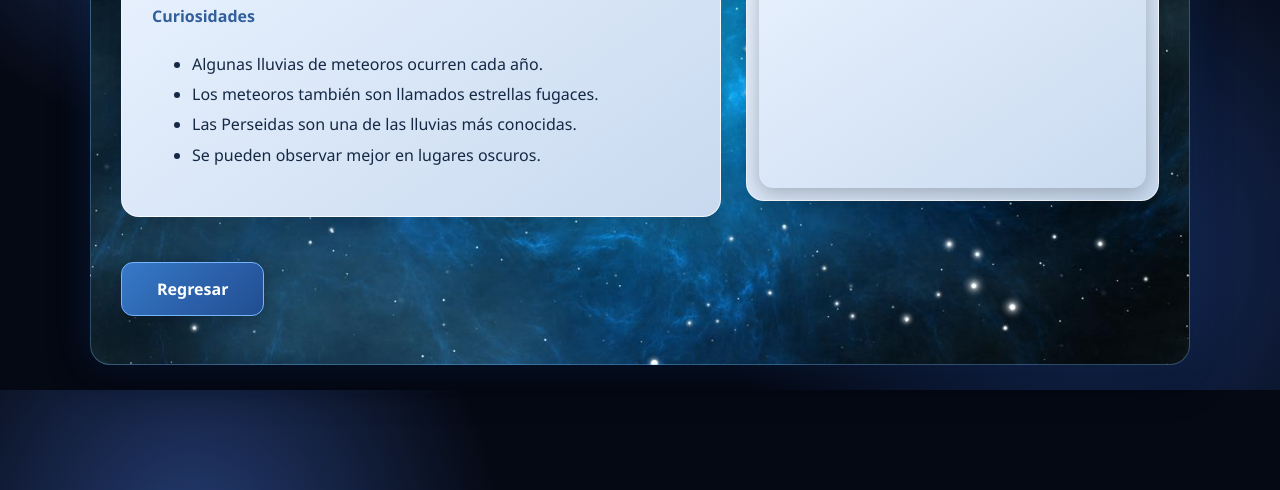
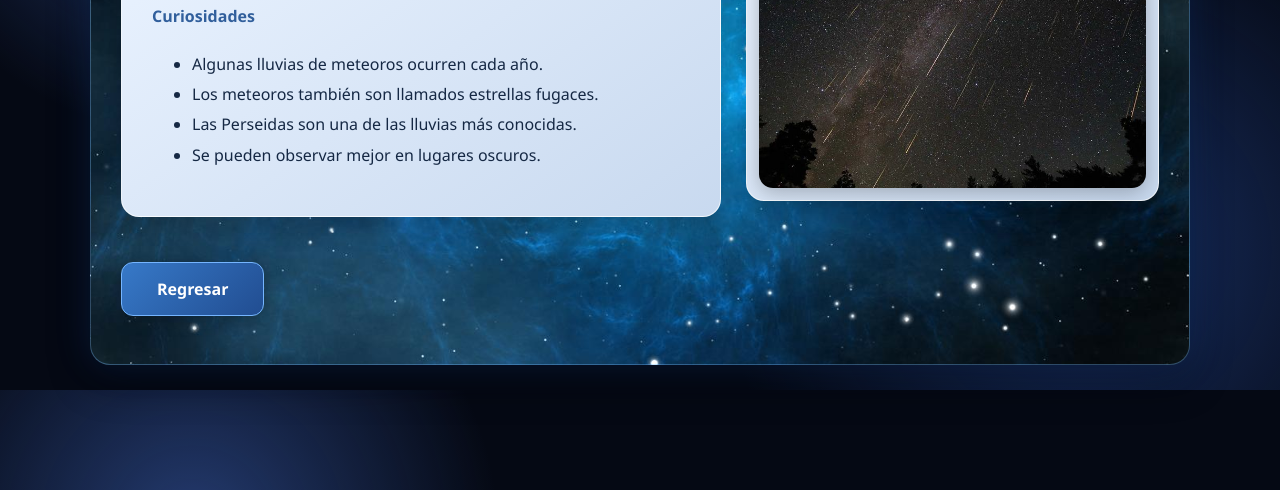
Before and after one commit to naomimi-ux/naomimi-ux.github.io, a plain HTML site: page informacion.html in a window 1280 px wide. Shown: the part 310-800 px from the top of the page. Drawn offline with Linux system fonts and the light colour scheme.

Commit message:
Update informacion.html

```diff
--- a/informacion.html
+++ b/informacion.html
@@ -33,7 +33,7 @@
         </div>
 
         <div class="cuadro imagen">
-            <img src="imagenes/perseidas.jpg" alt="Lluvia de Perseidas">
+            <img src="perseidas.jpg" alt="Lluvia de Perseidas">
         </div>
     </section>
 
```
